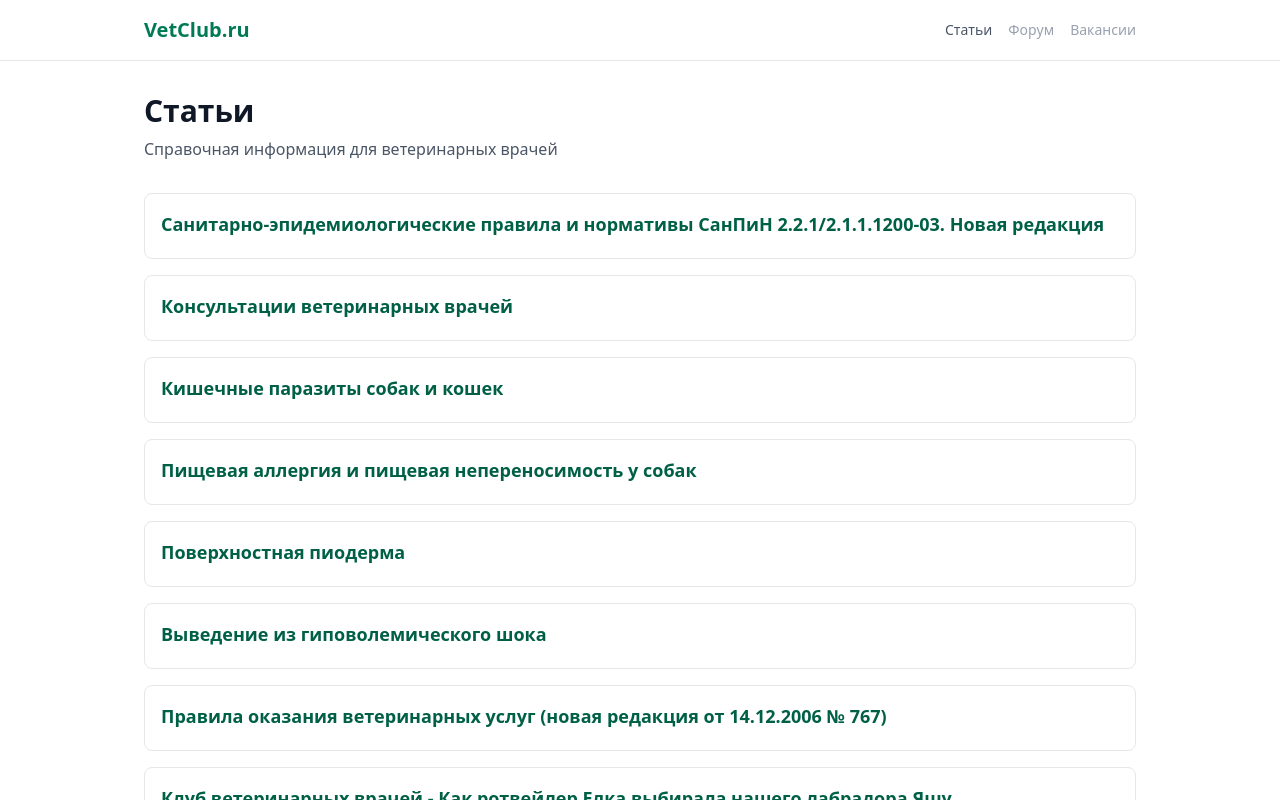
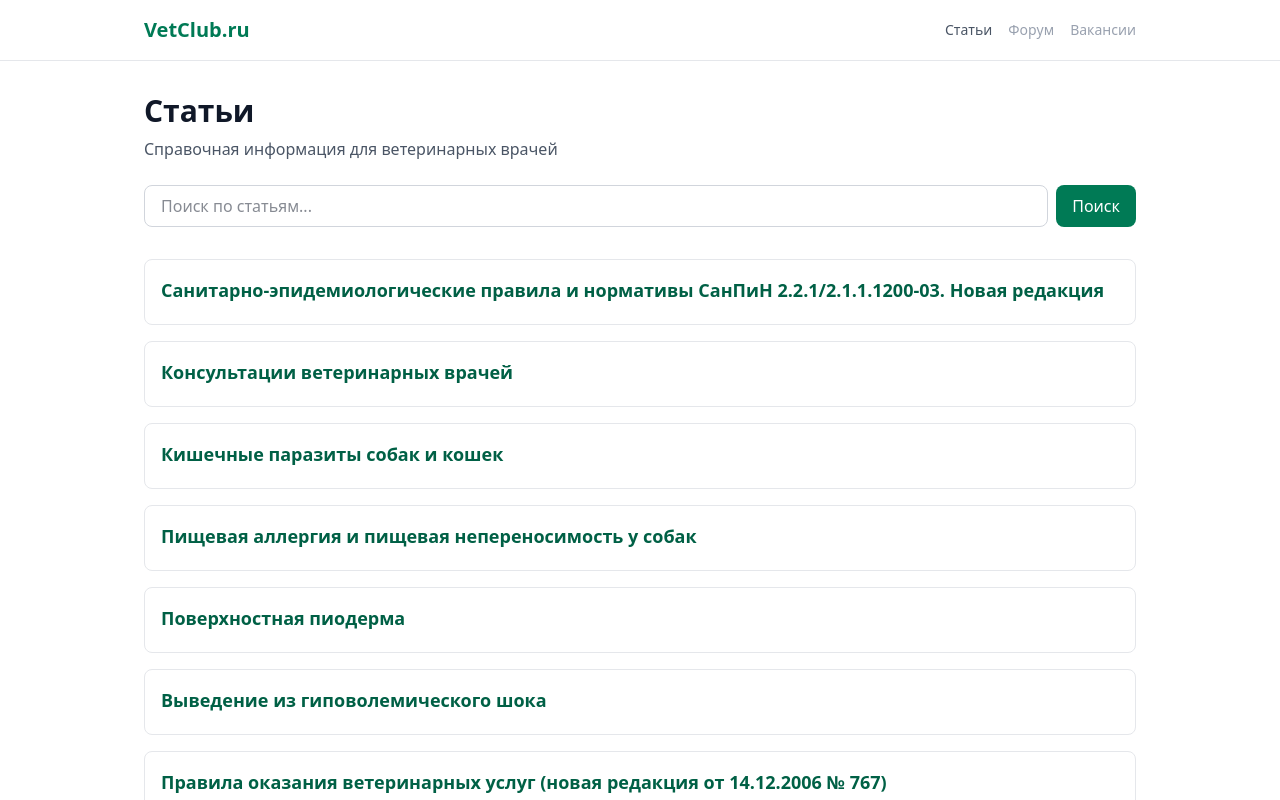
Before and after one commit to veterinar/vetclub-next, a Next.js app: page / in a window 1280 px wide. Shown: the top 800 px of the page. Built offline with nearby package versions, Linux system fonts and the light colour scheme.

Commit message:
Add search API + SearchBox component

```diff
--- /dev/null
+++ b/src/app/SearchBox.tsx
@@ -0,0 +1,66 @@
+'use client';
+
+import { useState } from 'react';
+import Link from 'next/link';
+
+interface SearchResult {
+  id: string;
+  title: string;
+  description?: string;
+}
+
+export default function SearchBox() {
+  const [query, setQuery] = useState('');
+  const [results, setResults] = useState<SearchResult[]>([]);
+  const [loading, setLoading] = useState(false);
+
+  async function handleSearch(e: React.FormEvent) {
+    e.preventDefault();
+    if (!query.trim()) return;
+
+    setLoading(true);
+    try {
+      const res = await fetch(`/api/search?q=${encodeURIComponent(query)}`);
+      const data = await res.json();
+      setResults(data.results || []);
+    } catch (err) {
+      console.error(err);
+    }
+    setLoading(false);
+  }
+
+  return (
+    <div className="mb-8">
+      <form onSubmit={handleSearch} className="flex gap-2">
+        <input
+          type="text"
+          value={query}
+          onChange={(e) => setQuery(e.target.value)}
+          placeholder="Поиск по статьям..."
+          className="flex-1 px-4 py-2 border border-gray-300 rounded-lg focus:outline-none focus:ring-2 focus:ring-emerald-500"
+        />
+        <button
+          type="submit"
+          disabled={loading}
+          className="px-4 py-2 bg-emerald-700 text-white rounded-lg hover:bg-emerald-800 disabled:opacity-50"
+        >
+          {loading ? '...' : 'Поиск'}
+        </button>
+      </form>
+
+      {results.length > 0 && (
+        <div className="mt-4 grid gap-2">
+          {results.map((r) => (
+            <Link
+              key={r.id}
+              href={`/articles/${r.id}`}
+              className="block p-3 rounded border border-gray-200 hover:border-emerald-400"
+            >
+              <div className="font-medium text-emerald-800">{r.title}</div>
+            </Link>
+          ))}
+        </div>
+      )}
+    </div>
+  );
+}
--- /dev/null
+++ b/src/app/api/search/route.ts
@@ -0,0 +1,22 @@
+import { NextResponse } from 'next/server';
+import fs from 'fs';
+import path from 'path';
+
+export async function GET(request: Request) {
+  const { searchParams } = new URL(request.url);
+  const query = searchParams.get('q')?.toLowerCase() || '';
+
+  if (!query) {
+    return NextResponse.json({ results: [] });
+  }
+
+  const indexPath = path.join(process.cwd(), 'data', 'index.json');
+  const articles = JSON.parse(fs.readFileSync(indexPath, 'utf-8'));
+
+  const results = articles.filter((a: { title: string; description?: string }) =>
+    a.title.toLowerCase().includes(query) ||
+    (a.description?.toLowerCase() || '').includes(query)
+  );
+
+  return NextResponse.json({ results });
+}
--- a/src/app/page.tsx
+++ b/src/app/page.tsx
@@ -1,6 +1,7 @@
 import fs from 'fs';
 import path from 'path';
 import Link from 'next/link';
+import SearchBox from './SearchBox';
 
 interface ArticleIndex {
   id: string;
@@ -16,7 +17,9 @@ export default function HomePage() {
   return (
     <main className="max-w-5xl mx-auto px-4 py-8">
       <h1 className="text-3xl font-bold mb-2 text-gray-900">Статьи</h1>
-      <p className="text-gray-600 mb-8">Справочная информация для ветеринарных врачей</p>
+      <p className="text-gray-600 mb-6">Справочная информация для ветеринарных врачей</p>
+
+      <SearchBox />
 
       <div className="grid gap-4">
         {articles.map((article) => (
```
Also changed, not shown: 1 other file (tests, documents, lock files or other folders).
